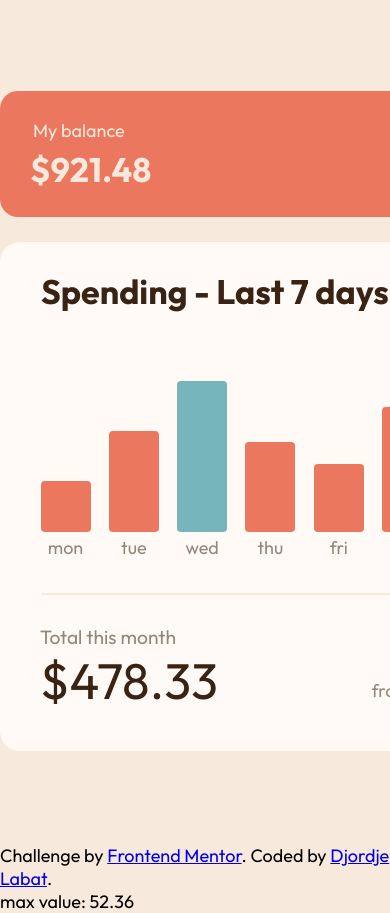
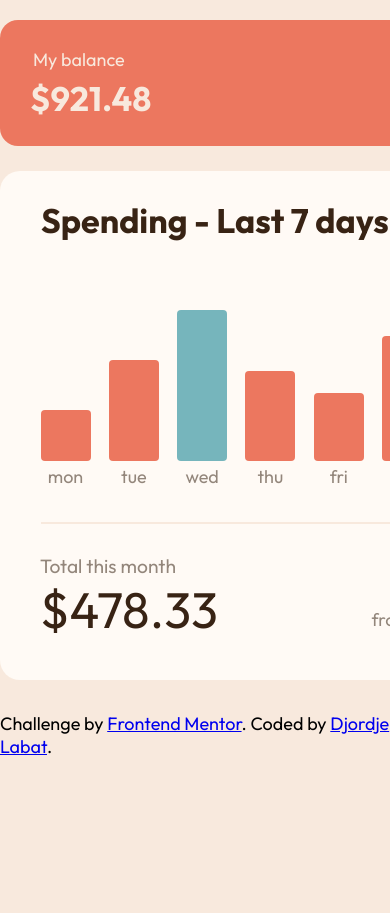
Before and after one commit to djlabat/expenses-chart-component, a website with bundled scripts: page index.html in a window 390 px wide. Shown: the top 913 px of the page. After the commit the page ends 864 px from the top, so only its background shows below. Built offline with nearby package versions, Linux system fonts and the light colour scheme.

Commit message:
Added tablet media query

```diff
--- a/app.js
+++ b/app.js
@@ -7,8 +7,6 @@ let popups = [...document.getElementsByClassName("popup")] // HTML Colection - P
 
 let dataVals = data.map( e=> e.amount) // [ 17 35 52 31 23 43 25 ]
 let dataMax = Math.max(...dataVals); // 52
-
-document.querySelector(".log").innerText= `max value: ${dataMax}`
 
 // JSON data → .bar height
 for (let i=0; i<7; i++) {
--- a/index.html
+++ b/index.html
@@ -83,6 +83,6 @@
     Coded by <a href="#">Djordje Labat</a>.
   </div>
 
-  <div class="log"></div>
+
 </body>
 </html>
--- a/scss/styles.scss
+++ b/scss/styles.scss
@@ -132,3 +132,12 @@ main {
     font-size: 16px;
   }
 }
+
+// for tablet
+@media (min-width: 376px) and (max-width: 768px) {
+  section {
+    display: block;
+    margin: 20px 0;
+    height: 672px;
+  }
+}
```
Also changed, not shown: css/styles.css, 1 other file.
